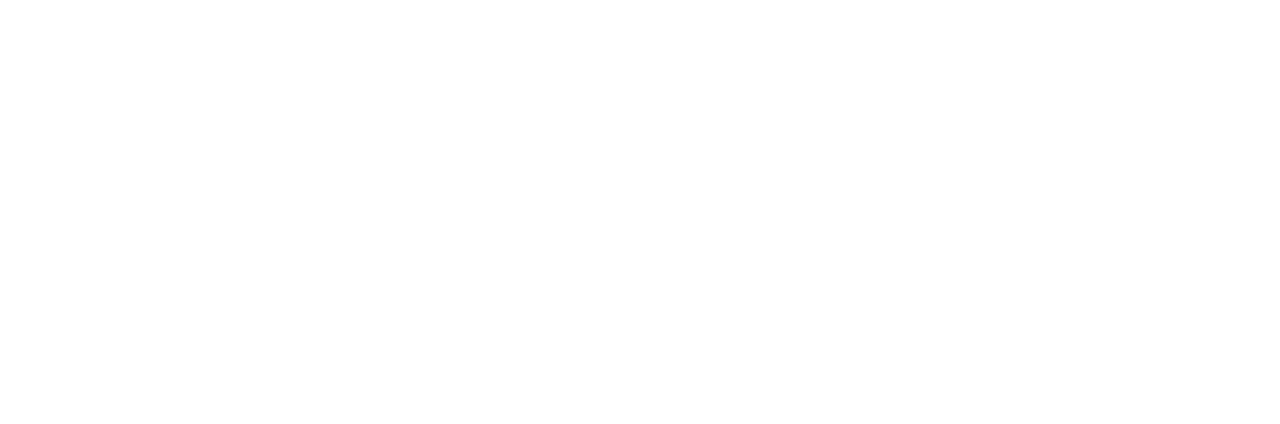
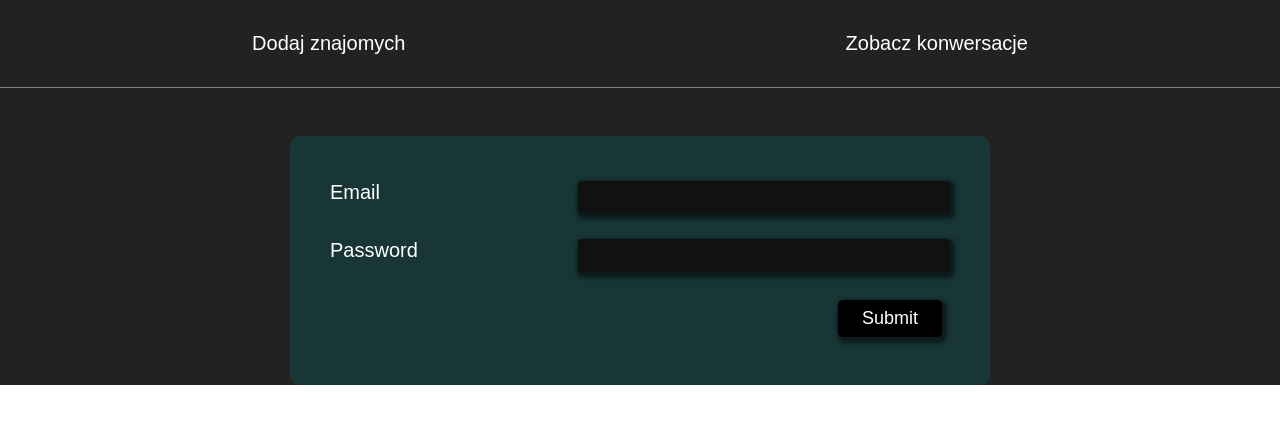
Before and after one commit to NikodemMlynski/MESSENGER, a React (Vite) app in the folder messenger-frontend/: page /signin in a window 1280 px wide. Before the commit this address had no page. Shown: the top 424 px of the page. Built offline with nearby package versions, Linux system fonts and the light colour scheme.

Commit message:
add authentication to frontend, signing in and signing up, and store user data in localStorage

```diff
--- /dev/null
+++ b/messenger-frontend/src/assets/InputContainer.tsx
@@ -0,0 +1,14 @@
+import { FC } from "react";
+
+const InputContainer: FC<{
+    name: string;
+    labelText: string;
+    type: string;
+    }> = ({name, type, labelText}) => (
+    <p>
+            <label htmlFor={name}>{labelText}</label>
+            <input type={type} name={name} id={name}/>
+    </p>
+)
+
+export default InputContainer;
--- /dev/null
+++ b/messenger-frontend/src/components/Authentication/SignIn.tsx
@@ -0,0 +1,60 @@
+import { FC, FormEvent } from "react";
+import InputContainer from "../../assets/InputContainer";
+import classes from './SignUp.module.css'
+import { URL } from "../../assets/utils";
+interface ISignedUser {
+    email: string;
+    password: string;
+}
+
+const SignIn: FC = () => {
+    const handleSubmit = (e: FormEvent) => {
+        e.preventDefault();
+        const form = e.target as HTMLFormElement
+        const formData = new FormData(form);
+        const dataObj: ISignedUser = {
+            email: formData.get('email') as string,
+            password: formData.get('password') as string,
+        }
+        signUp(dataObj);
+        form.reset();
+    }
+
+    const signUp = async (data: ISignedUser) => {
+        try {
+            const res = await fetch(`${URL}users/signin`, {
+                method: 'POST',
+                headers: {
+                    'Content-Type': 'application/json'
+                },
+                body: JSON.stringify(data)
+            })
+            if(!res.ok) throw new Error('Failed to sign up user');
+            const resData = await res.json();
+            const userData = {
+                token: resData.token,
+                email: resData.data.user.email,
+                friends: resData.data.user.friends,
+                username: resData.data.user.username,
+                id: resData.data.user._id
+            }
+            localStorage.setItem('authData', JSON.stringify(userData));
+            const user = localStorage.getItem('authData');
+            console.log(user);
+        } catch (error) {
+            console.log(error);
+        }
+
+    }
+    return (
+        <form className={classes.form} onSubmit={handleSubmit}>
+        <InputContainer labelText="Email" name="email" type="email"/>
+        <InputContainer labelText="Password" name="password" type="password"/>
+        <div>
+            <button>Submit</button>
+        </div>
+    </form>
+    )
+}
+
+export default SignIn;
--- /dev/null
+++ b/messenger-frontend/src/components/Authentication/SignUp.module.css
@@ -0,0 +1,49 @@
+.form {
+    background-color: rgba(0, 100, 100, 0.3);
+    width: 700px;
+    padding: 2rem;
+    margin: 3rem auto;
+    border-radius: 0.6rem;
+}
+.form p{
+    display: flex;
+    justify-content: space-between;
+    padding: 0.8rem 0.5rem;
+}
+.form p label{
+    font-size: 20px;
+}
+.form p input{
+    font-size: 20px;
+    width: 60%;
+    background-color: transparent;
+    border: 0;
+    box-shadow: 2px 3px 4px 3px rgba(0,0,0, 0.5);
+    background-color: #111;
+    padding: 0.3rem;
+    color: rgb(190, 255, 255);
+    border-radius: 0.2rem;;
+}
+.form p input:focus{
+    outline: 0;
+    box-shadow: 1px 1px 2px 1px rgba(0,0,0, 0.7);
+}
+.form div {
+    padding: 1rem;
+    display: flex;
+    justify-content: flex-end;
+}
+.form div button{
+    background-color: black;
+    border: 0;
+    border-radius: 0.3rem;
+    font-size: 18px;
+    padding: 0.5rem 1.5rem;
+    box-shadow: 2px 3px 4px 3px rgba(0,0,0, 0.5);
+    transition: 0.1s all ease-out;
+    cursor: pointer;
+}
+.form div button:hover{
+    box-shadow: 1px 1px 2px 1px rgba(0,0,0, 0.7);
+    opacity: 0.9;
+}
--- /dev/null
+++ b/messenger-frontend/src/components/Authentication/SignUp.tsx
@@ -0,0 +1,66 @@
+import { FC, FormEvent } from "react";
+import InputContainer from "../../assets/InputContainer";
+import { URL } from "../../assets/utils";
+import classes from './SignUp.module.css';
+
+interface ISignUpUser {
+    username: string;
+    email: string;
+    password: string;
+    passwordConfirm?: string;
+    // createdAt: Date;
+    photo?: string;
+}
+
+const SignUp: FC = () => {
+
+    const handleSubmit = (e: FormEvent) => {
+        e.preventDefault();
+        const form = e.target as HTMLFormElement
+        const formData = new FormData(form);
+        const dataObj: ISignUpUser = {
+            username: formData.get('username') as string,
+            email: formData.get('email') as string,
+            password: formData.get('password') as string,
+            passwordConfirm: formData.get('passwordConfirm') as string,
+            photo: formData.get('photo') as string
+        }
+        if(formData.get('password') !== formData.get('passwordConfirm')) {
+            alert('Hasła muszą być takie same');
+            return;
+        }
+        signUp(dataObj);
+        form.reset();
+    }
+
+    const signUp = async (data: ISignUpUser) => {
+        try {
+            const res = await fetch(`${URL}users/signup`, {
+                method: 'POST',
+                headers: {
+                    'Content-Type': 'application/json'
+                },
+                body: JSON.stringify(data)
+            })
+            if(!res.ok) throw new Error('Failed to sign up user');
+            const resData = await res.json();
+            console.log(resData);
+        } catch (error) {
+            console.log(error);
+        }
+
+    }
+    return (
+        <form className={classes.form} onSubmit={handleSubmit}>
+            <InputContainer labelText="Username" name="username" type="text"/>
+            <InputContainer labelText="Email" name="email" type="email"/>
+            <InputContainer labelText="Password" name="password" type="password"/>
+            <InputContainer labelText="Confirm your password" name="passwordConfirm" type="password"/>
+            <div>
+                <button>Submit</button>
+            </div>
+        </form>
+    )
+}
+
+export default SignUp;
--- a/messenger-frontend/src/components/Chats/ChatItem.tsx
+++ b/messenger-frontend/src/components/Chats/ChatItem.tsx
@@ -6,8 +6,10 @@
 
 const ChatItem: FC<IChat> = ({_id, users, lastMessage}) => {
     const {chatId} = useParams();
+    const loggedUser = JSON.parse(localStorage.getItem('authData') as string);
+    console.log(loggedUser);
     // "66683a3dbd86f63e2928ee3a"
-    const user = users.find(user => user._id !== '66683a3dbd86f63e2928ee3a')
+    const user = users.find(user => user._id !== loggedUser._id)
     return (
         <li className={classes.chatItem}>
             <Link to={`/chats/${_id}`}>
--- a/messenger-frontend/src/components/Chats/Chats.tsx
+++ b/messenger-frontend/src/components/Chats/Chats.tsx
@@ -6,12 +6,13 @@
 
 const Chats: FC = () => {
     const [chats, setChats] = useState<IChat[]>([]);
+    const loggedUser = JSON.parse(localStorage.getItem('authData') as string);
 
     useEffect(() => {
         async function getChats() {
             const res = await fetch(`${URL}chats/users`, {
                 headers: {
-                    'Authorization': `Bearer ${NikodemToken}`
+                    'Authorization': `Bearer ${loggedUser.token}`
                 }
             });
             if(!res.ok) throw new Error('Failed to fetch chats data');
--- a/messenger-frontend/src/components/Chats/Messages/Messages.tsx
+++ b/messenger-frontend/src/components/Chats/Messages/Messages.tsx
@@ -36,6 +36,7 @@
 
     useEffect(() => {
         async function getMessagesForChat() {
+            if(!chatId) return;
             const res = await fetch(`${URL}messages/chat/${chatId}`, {
                 headers: {
                     'Authorization': `Bearer ${NikodemToken}`
--- /dev/null
+++ b/messenger-frontend/src/pages/SignInPage.tsx
@@ -0,0 +1,5 @@
+import { FC } from "react";
+import SignIn from "../components/Authentication/SignIn";
+
+const SignInPage: FC = () => ( <SignIn/> )
+export default SignInPage;
--- /dev/null
+++ b/messenger-frontend/src/pages/SignUpPage.tsx
@@ -0,0 +1,6 @@
+import { FC } from "react";
+import SignUp from "../components/Authentication/SignUp";
+
+const SignUpPage: FC = () => ( <SignUp/> )
+
+export default SignUpPage;
```
Also changed, not shown: messenger-frontend/src/App.tsx (+5 -3 lines), messenger-frontend/src/components/Authentication/SignIn.module.css (added), 1 other file (tests, documents, lock files or other folders).
